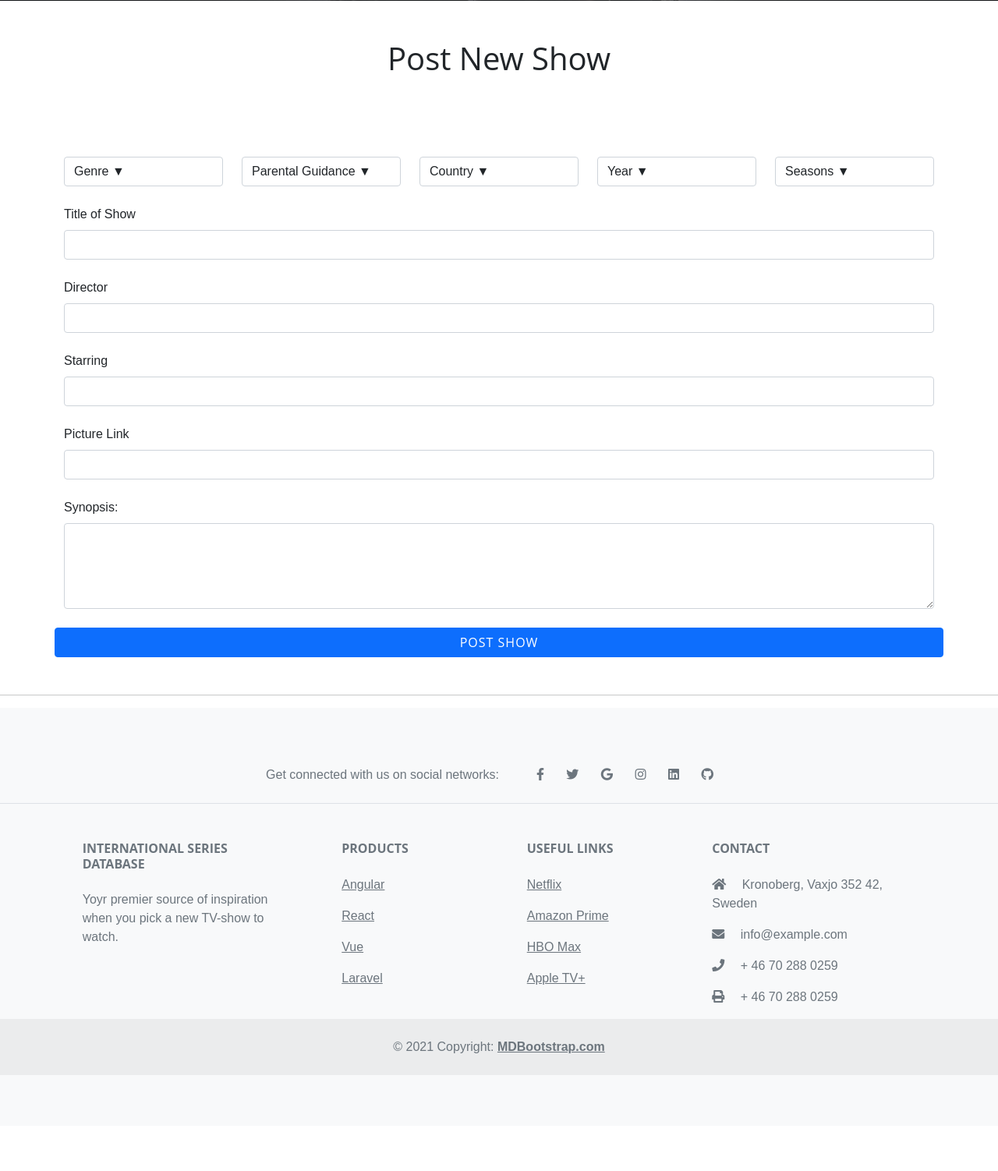
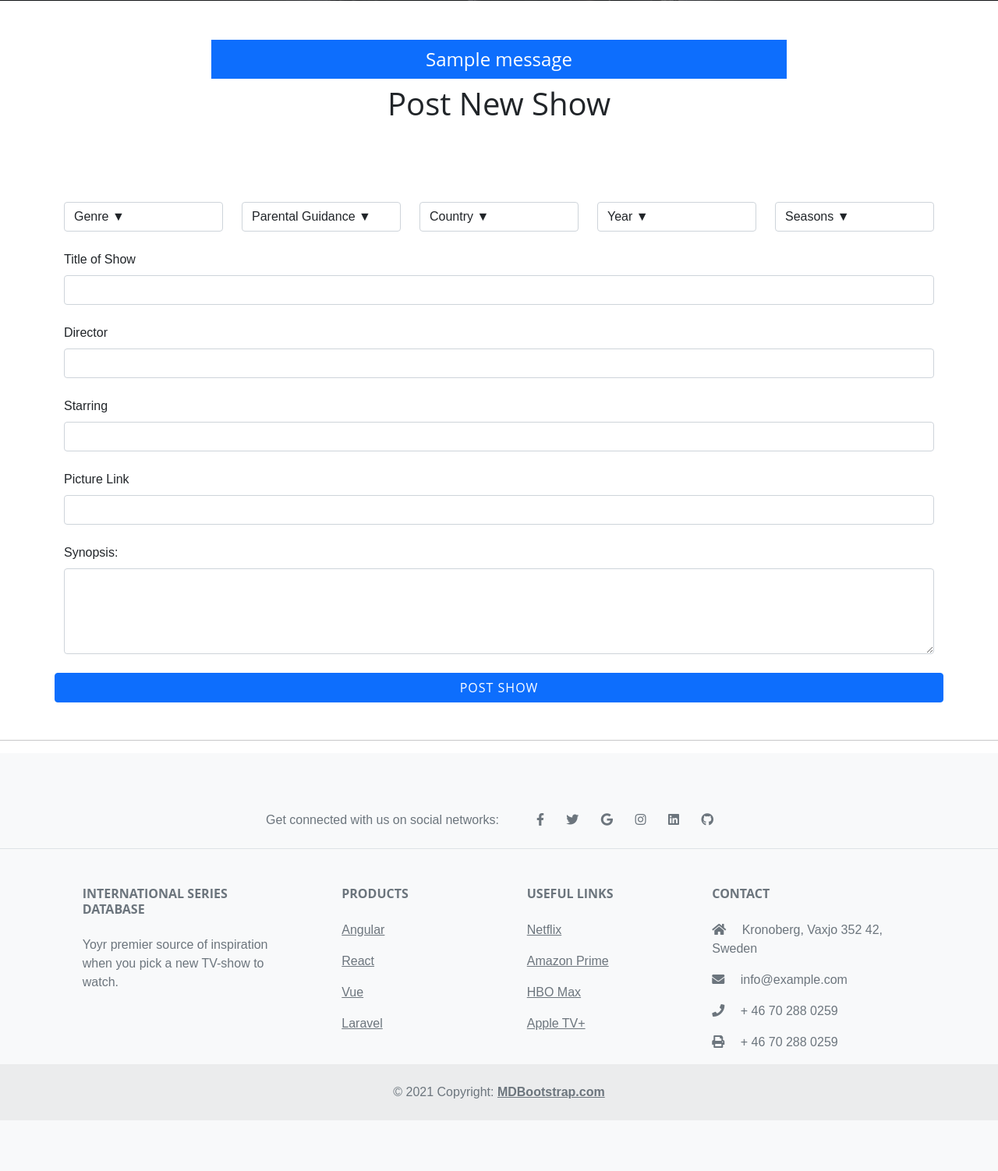
Before and after one commit to SebastianTirsen/MS-3-seriesdb, a Flask app: page /post_delete in a window 1280 px wide. Shown: the part 627-2129 px from the top of the page at 78% size. Before the commit the page ends 2006 px from the top, so only its background shows below. Run offline with Flask 2, Linux system fonts and the light colour scheme; one stand-in notice (Sample message) is shown; some libraries are stand-ins or nearby versions.

Commit message:
Added flash message to post new show.

```diff
--- a/app.py
+++ b/app.py
@@ -100,7 +100,7 @@ def post_delete():
             "year": request.form.get("year"),
         }
         mongo.db.series.insert_one(selection)
-
+        flash("Post Successful!")
         return redirect(request.url)
 
     return render_template("post_delete.html")
--- a/templates/post_delete.html
+++ b/templates/post_delete.html
@@ -1,6 +1,20 @@
 {% extends "base.html" %}
 {% block content %}
 <div id="post-heading" class="col-lg-8 col-md-10 mx-auto">
+
+  <section>
+    <!-- flash messages -->
+    {% with messages = get_flashed_messages() %}
+        {% if messages %}
+            {% for message in messages %}
+                <div class="row flashes">
+                    <h4 id="flash-message">{{ message }}</h4>
+                </div>
+            {% endfor %}
+        {% endif %}
+    {% endwith %}
+</section>
+
   <h1>Post New Show</h1>
 </div>
 <div id="shows_container">
```
